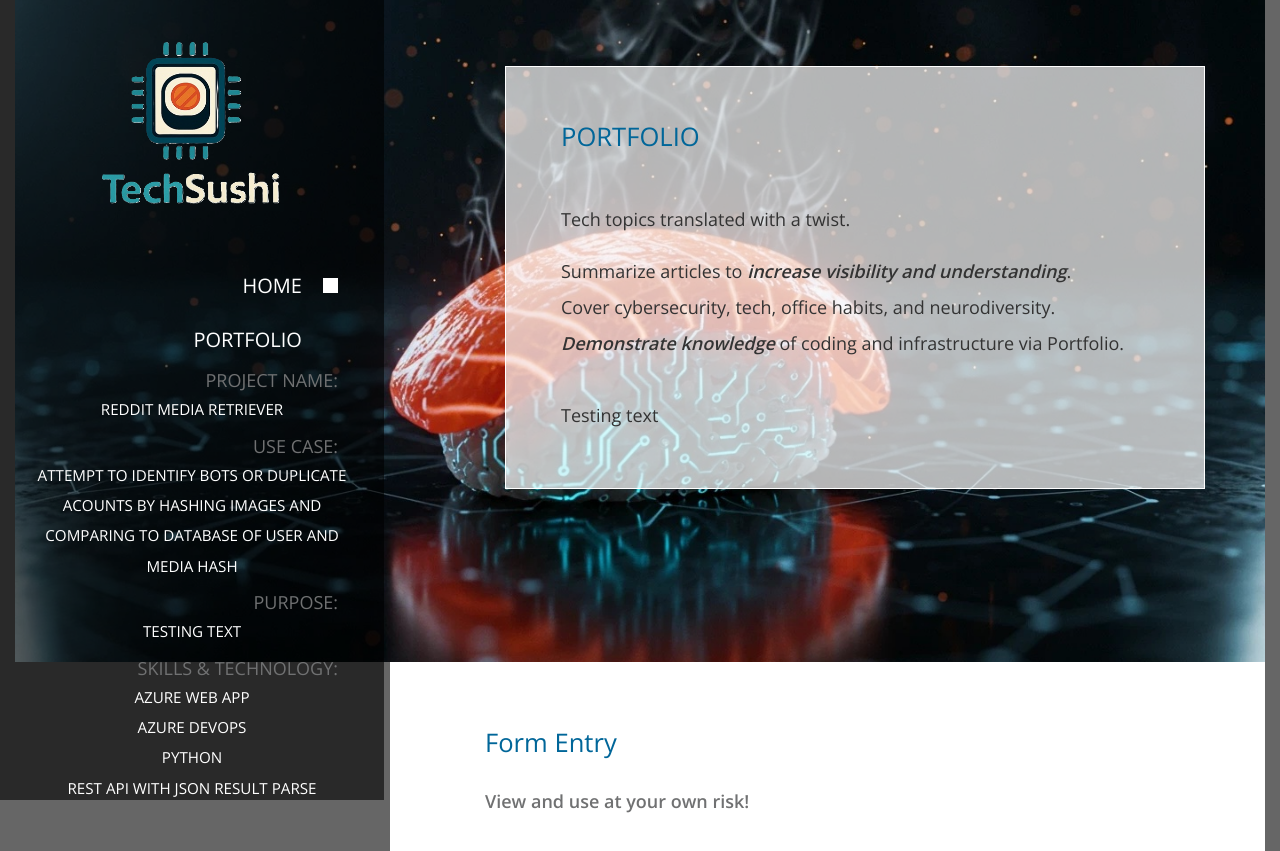
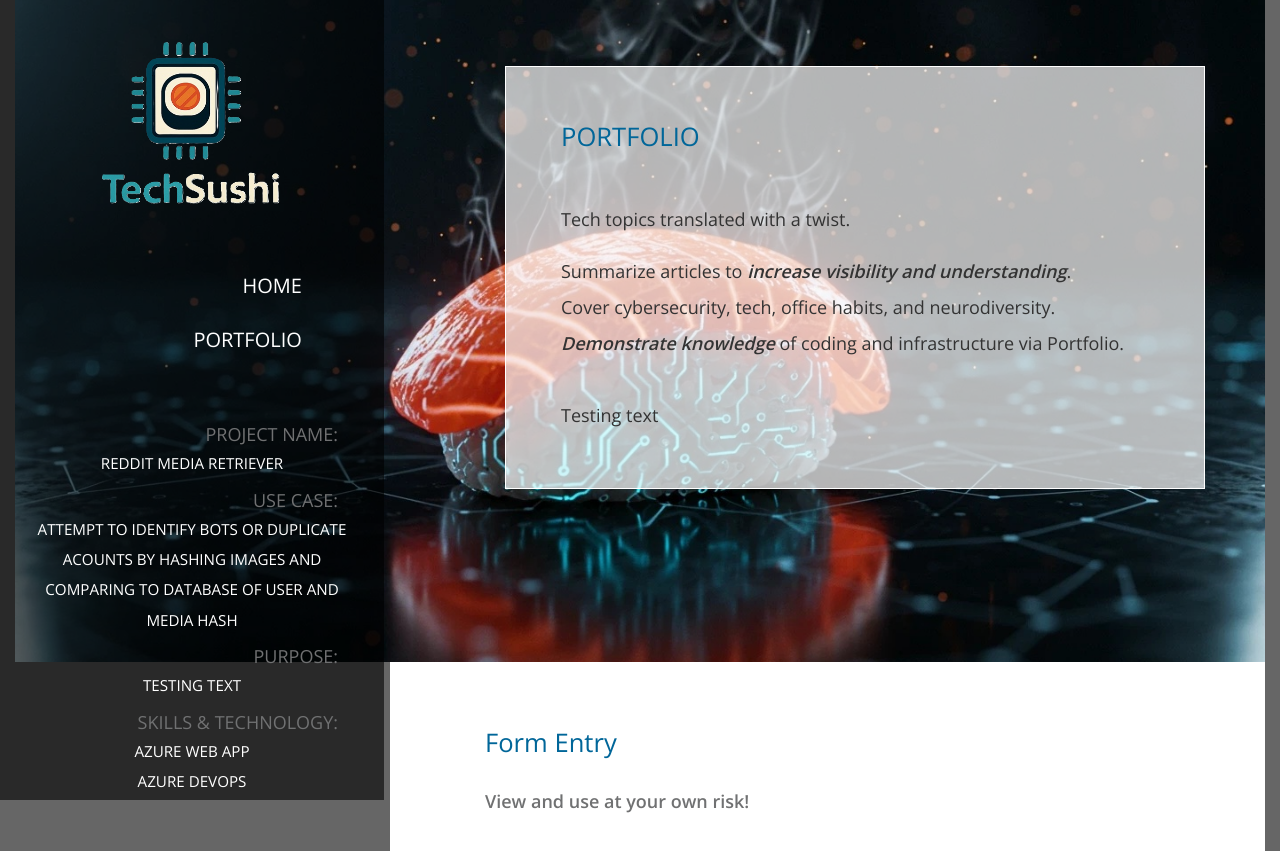
Before and after one commit to jdturbeau/repo-techsushi-portfolio-py, a Flask app: page /rmrwrap in a window 1280 px wide. Shown: the top 851 px of the page. Run offline with Flask 3, Linux system fonts and the light colour scheme; some libraries are stand-ins or nearby versions.

Commit message:
Update proj_navbar.html

```diff
--- a/templates/proj_navbar.html
+++ b/templates/proj_navbar.html
@@ -17,26 +17,27 @@
             <center><img src="{{ url_for('static', filename='img/techsushi-logo-nobg.png') }}" width="80%"></img></center>
               <ul id="tmMainNav" class="nav flex-column text-uppercase text-right tm-main-nav">
                 <li class="nav-item">
-                  <a href="#home" class="nav-link active">
+                  <a href="..\" class="nav-link">
                     <span class="d-inline-block mr-3">Home</span>
                     <span class="d-inline-block tm-white-rect"></span>
                   </a>
                 </li>
                 <li class="nav-item">
-                  <a href="#portfolio" class="nav-link">
+                  <a href="#portfolio" class="nav-link active">
                     <span class="d-inline-block mr-3">Portfolio</span>
                     <span class="d-inline-block tm-white-rect"></span>
                   </a>
                 </li>
+            <br><br>
                 <li class="nav-item">
-                    <span class="d-inline-block mr-3">Project Name:</span>
+                    <span class="d-inline-block mr-3 text-left">Project Name:</span>
                       <span class="text-center text-white small">
                 <p class="mb--0 mb-2">{{ strProjName }}</p>
                       </span>
 
                 </li>
                 <li class="nav-item">
-                    <span class="d-inline-block mr-3">Use Case:</span>
+                    <span class="d-inline-block mr-3 text-left">Use Case:</span>
                         <span class="text-center text-white small">
                 <p class="mb--0 mb-2">{{ strProjUseCase }}</p>
                       </span>
```
